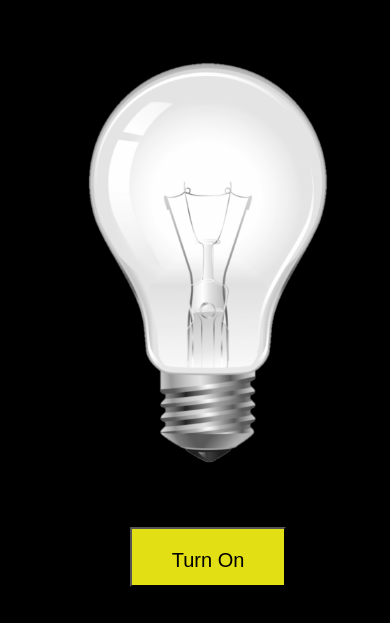
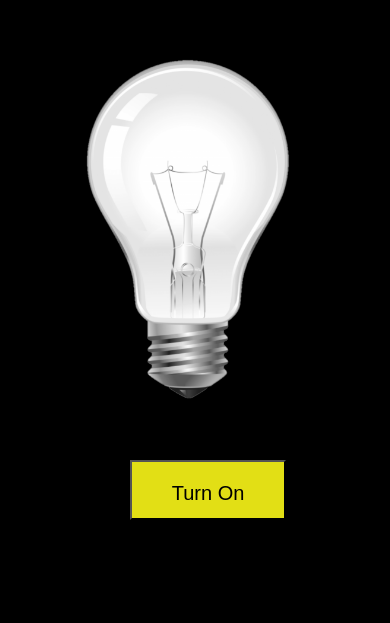
Before and after one commit to Imlalitbishtt/Light-Switch, a plain HTML site: page index.html in a window 390 px wide. Shown: the part 125-748 px from the top of the page. Drawn offline with Linux system fonts and the light colour scheme.

Commit message:
Add files via upload

```diff
--- a/index.html
+++ b/index.html
@@ -25,7 +25,8 @@
         {
             *{
                 padding: 20px;
-
+                box-sizing: border-box;
+                flex-basis: 100%;
             }
             .bulbOff{
                 width: 265px;
@@ -39,7 +40,7 @@
                 background-color: rgb(226, 223, 21);
                 margin-left: 82px;
                 font-size: 20px;
-                color: black;;
+                color: black;
                 }
         }
     </style>
```
